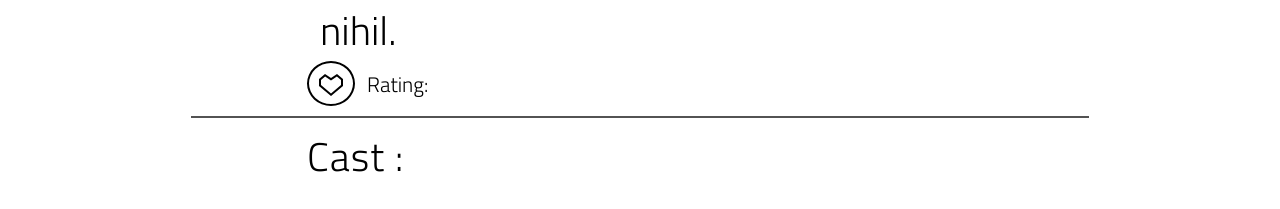
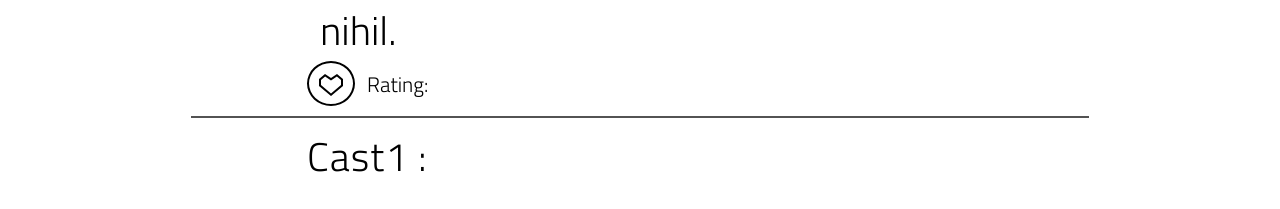
Before and after one commit to iandrei250/FrontendSEP, a Nuxt app in the folder SEPFrontend/: page /Movie in a window 1280 px wide. Shown: the part 1380-1589 px from the top of the page. Built offline with nearby package versions, Linux system fonts and the light colour scheme.

Commit message:
deployment

```diff
--- a/SEPFrontend/package.json
+++ b/SEPFrontend/package.json
@@ -4,7 +4,7 @@
   "private": true,
   "scripts": {
     "dev": "nuxt",
-    "build": "nuxt build",
+    "build": "nuxt generate",
     "start": "nuxt start",
     "generate": "nuxt generate"
   },
--- a/SEPFrontend/pages/Movie.vue
+++ b/SEPFrontend/pages/Movie.vue
@@ -36,7 +36,7 @@
     </div>
     <hr class="line-separator" />
     <div class="cast">
-      <div class="cast-header">Cast :</div>
+      <div class="cast-header">Cast1 :</div>
       <div class="cast-container">
         <div class="actor" v-for="actor in actors" :key="actor.key">
           <div class="actor-image">
```
